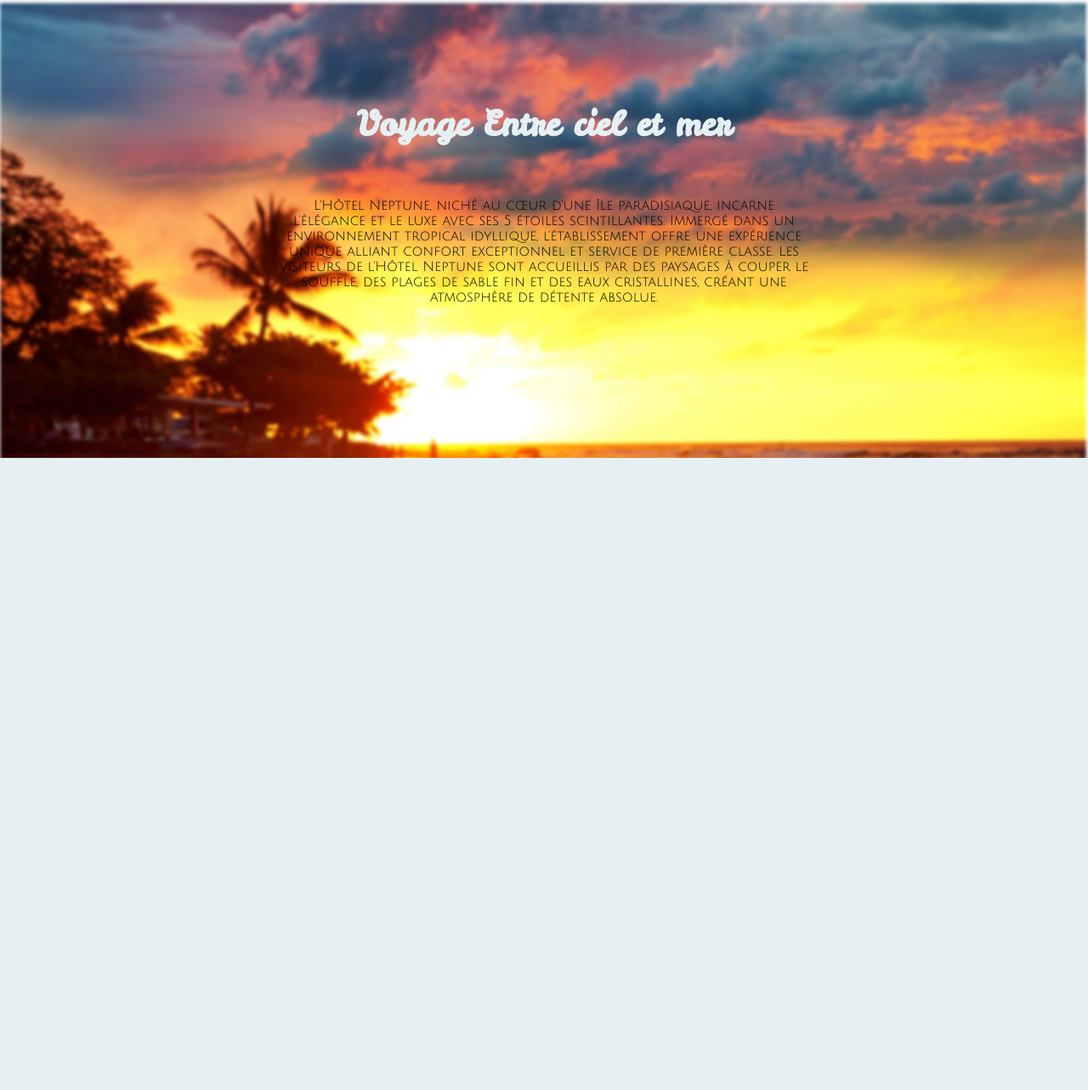
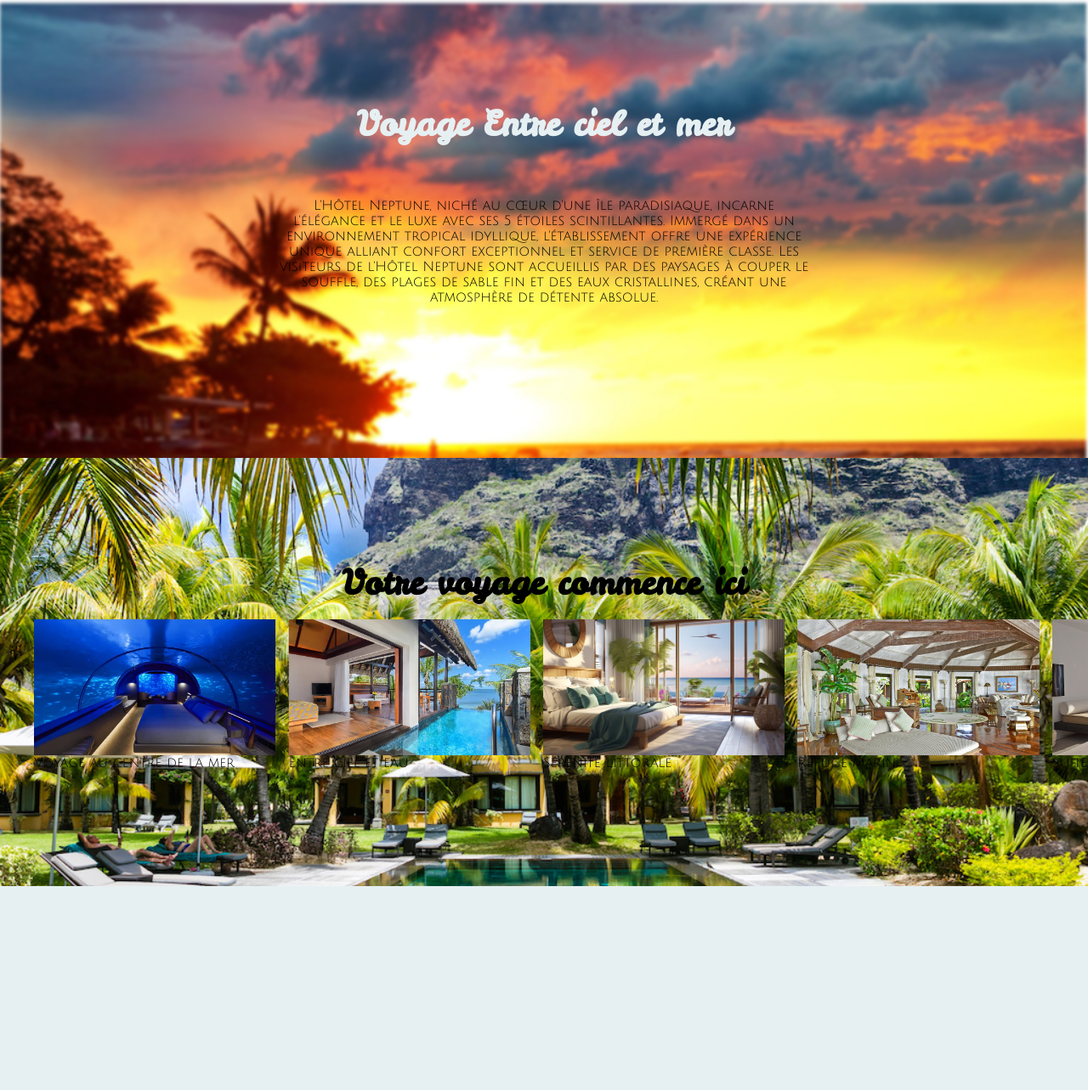
Before and after one commit to thaliumFr/HotelNeptune, a PHP site: page / in a window 1280 px wide. Shown: the part 771-2054 px from the top of the page at 85% size. Before the commit the page ends 1310 px from the top, so only its background shows below. Run offline with PHP 8.4, Linux system fonts and the light colour scheme; some web fonts are replaced.

Commit message:
20-01-2024

```diff
--- a/index.js
+++ b/index.js
@@ -2,8 +2,9 @@ const parallaxElements = document.querySelectorAll("*[data-parallax]");
 
 function parallax() {
     parallaxElements.forEach(element => {
-        let scrollY = window.scrollY*element.dataset.parallax;
-        element.style.backgroundPosition = "center "+scrollY+"px";
+        const scrollY = window.scrollY*element.dataset.parallax;
+        const offset = element.dataset.offset;
+        element.style.backgroundPosition = "center "+(scrollY)+"px";
     });
 }
 
--- a/index.php
+++ b/index.php
@@ -32,7 +32,7 @@ $db = new PDO('mysql:host=localhost;dbname=hotelneptune;charset=utf8', 'pierre.d
                 </form>
             </div>
         </header>
-        <section class="Section1" data-parallax="0.1">
+        <section class="Section1 mainPageSect" data-parallax="0.1" data-offset="0">
             <div>
                 <h1>Voyage Entre ciel et mer</h1>
                 <p>
@@ -42,10 +42,19 @@ $db = new PDO('mysql:host=localhost;dbname=hotelneptune;charset=utf8', 'pierre.d
                 </p>
             </div>
         </section>
-        <section>
-
+        <section class="Section2 mainPageSect">
+        <h1>Votre voyage commence ici</h1>
+        <ul>
+            <li class="imgSuite"><img src="./image/Suites/Voyage au centre de la mer-3.jpg">Voyage au centre de la mer</li>
+            <li class="imgSuite"><img src="./image/Suites/Entre ciel et eau.webp">Entre ciel et eau</li>
+            <li class="imgSuite"><img src="./image/Suites/Sérénité Littorale.jpg">Sérénité Littorale</li>
+            <li class="imgSuite"><img src="./image/Suites/Refuge Marin.jpg">Refuge Marin</li>
+            <li class="imgSuite"><img src="./image/Suites/Suite Horizon.jpg">Suite Horizon</li>
+            <li class="imgSuite"><img src="./image/Suites/Suite Maritime.webp">Suite Maritime</li>
+            <li class="imgSuite"><img src="./image/Suites/Suite Océane.jpg">Suite Océane</li>
+        </ul>
         </section>
-        <section></section>
+        <section class="Section3 mainPageSect"></section>
     </div>
 
     <script src="index.js" defer></script>
--- a/style.css
+++ b/style.css
@@ -1,3 +1,4 @@
+@charset "UTF-8";
 @import url("https://fonts.googleapis.com/css2?family=Julius+Sans+One&display=swap");
 @import url("https://fonts.googleapis.com/css2?family=Dancing+Script&family=Julius+Sans+One&family=Leckerli+One&family=Smooch&display=swap");
 :root {
@@ -185,6 +186,8 @@ header form input {
 
 section {
   margin: 0 auto;
+  width: 90%;
+  min-width: 500px;
 }
 
 label {
@@ -358,8 +361,34 @@ input[type=search] {
 .Section1 div {
   margin-top: 0;
 }
+.Section1 h1 {
+  color: var(--white-clr);
+}
 
-section {
+.Section2 {
+  background-image: url("./image/Activité/nMKDCUWpI8SMDy1Z9BtlBfSvp7uJvYZJJ8svStWi.jpeg");
+}
+.Section2 ul {
+  display: flex;
+  overflow-x: scroll;
+  overflow-y: hidden;
+  gap: var(--spacing);
+  list-style: none;
+}
+.Section2 ul li {
+  max-height: 15em;
+  width: -moz-fit-content;
+  width: fit-content;
+}
+.Section2 ul img {
+  height: 10em;
+  aspect-ratio: 16/9;
+  -o-object-fit: cover;
+     object-fit: cover;
+  display: block;
+}
+
+.mainPageSect {
   background-repeat: no-repeat;
   background-size: cover;
   background-position: center;
@@ -367,10 +396,7 @@ section {
   width: 100%;
   padding: calc(var(--spacing) * 8) 0;
 }
-section h1 {
-  color: var(--white-clr);
-}
-section p {
+.mainPageSect p {
   width: 60ch;
   margin: calc(var(--spacing) * 4) auto;
 }
--- a/style.scss
+++ b/style.scss
@@ -212,6 +212,8 @@ header{
 
 section{
     margin: 0 auto;
+    width: 90%;
+    min-width: 500px;
 }
 
 label{
@@ -404,9 +406,38 @@ input[type="search"]{
     div{
         margin-top: 0;
     }
+
+    h1{
+        color: var(--white-clr);
+    }
 }
 
-section{
+.Section2{
+    background-image: url("./image/Activité/nMKDCUWpI8SMDy1Z9BtlBfSvp7uJvYZJJ8svStWi.jpeg");
+
+    ul{
+        display: flex;
+        overflow-x: scroll;
+        overflow-y: hidden;
+        gap: var(--spacing);
+        list-style: none;
+
+        li{
+            max-height: 15em;
+            width: fit-content;
+        }
+
+        img{
+            height: 10em;
+            aspect-ratio: 16/9;
+            object-fit: cover;
+            display: block;
+
+        }
+    }
+}
+
+.mainPageSect{
     background-repeat: no-repeat;
     background-size: cover;
     background-position: center;
@@ -415,10 +446,6 @@ section{
 
     padding: calc(var(--spacing)*8) 0;
 
-    h1{
-        color: var(--white-clr);
-    }
-
     p{
         width: 60ch;
         margin: calc(var(--spacing)*4) auto;
```
Also changed, not shown: admin/index.php (+59 -23 lines), register/index.php (+10 -10 lines), image/Suites/Entre ciel et eau.webp (renamed from image/Suites/oceanfrontluxurypoolsuitewithhammam2.webp), image/Suites/Refuge Marin.jpg (renamed from image/Suites/design-tropical-exotique-sejour-villa-de-luxe.jpg), image/Suites/Suite Horizon.jpg (renamed from image/Suites/plus-belles-chambres-hotel-piscine-privee-grece_91463.jpg), image/Suites/Suite Maritime.webp (renamed from image/Suites/hotels-luxe-corse-u-capu-biancu-2.webp), image/Suites/Suite Océane.jpg (renamed from image/Suites/honeymoon-suite-in-mexico.jpg), image/Suites/Sérénité Littorale.jpg (renamed from image/Suites/interieur-chambre-complexe-tropical-aux-couleurs-claires-fenetres-panoramiques-vue-mer-detente-luxe_92056-2560.jpg), image/Suites/Voyage au centre de la mer-1.jpg (added), image/Suites/Voyage au centre de la mer-2.jpg (added), image/Suites/Voyage au centre de la mer-3.jpg (added), image/Suites/Voyage au centre de la mer.jpg (added).
